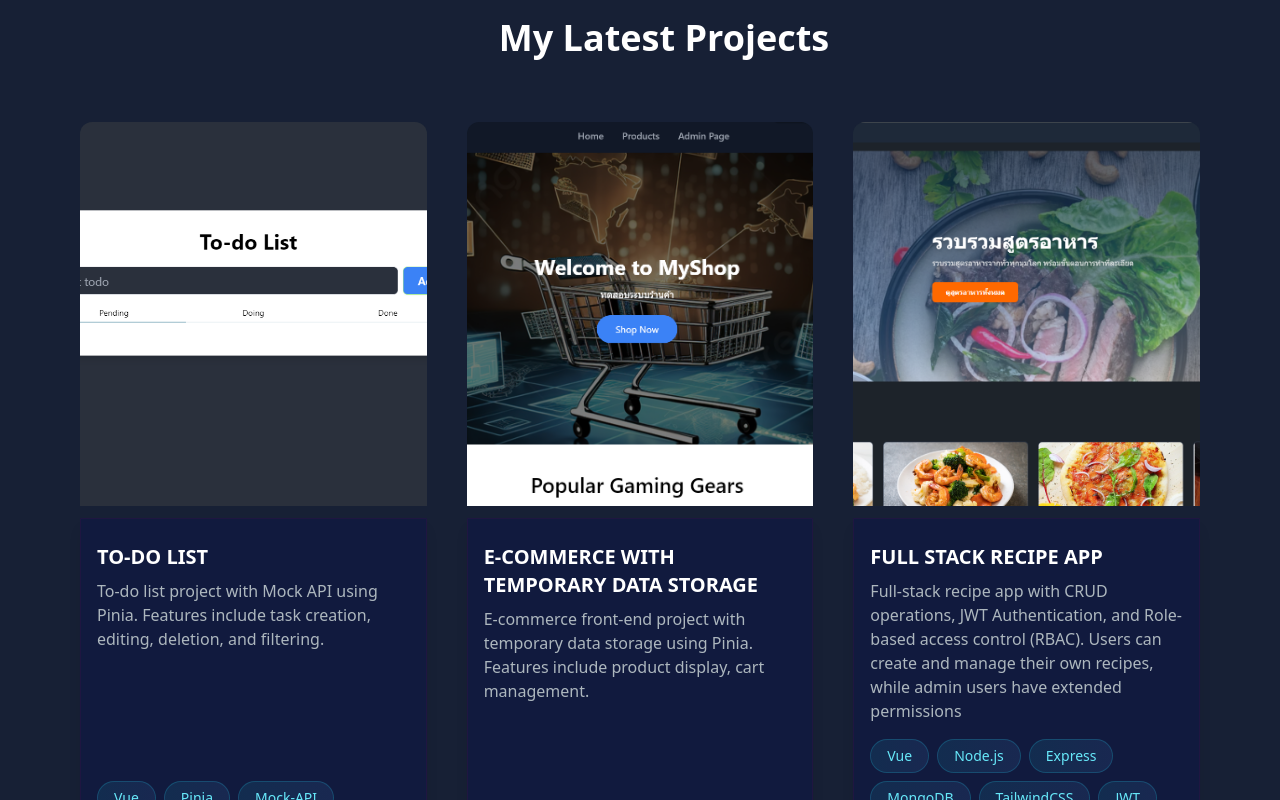
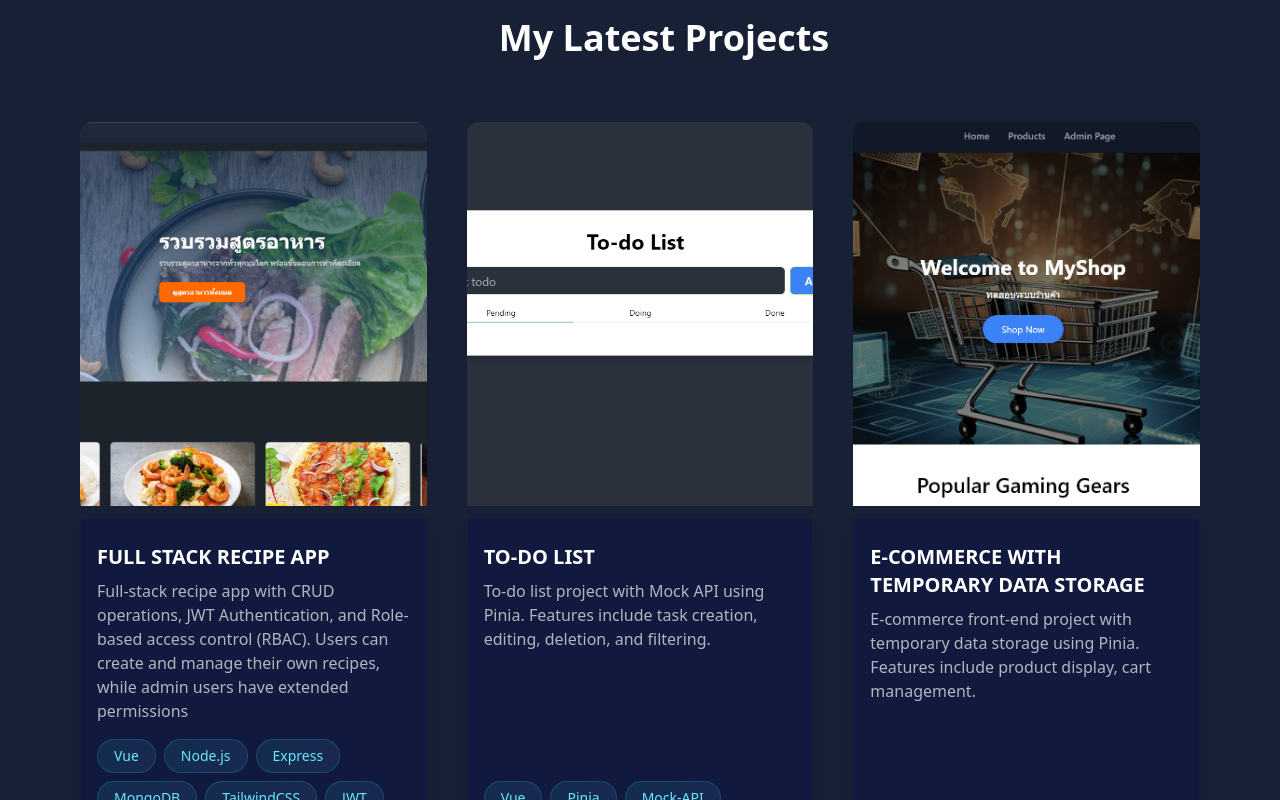
Before and after one commit to Charifx7/MyPortfolio, a Vue app: page / in a window 1280 px wide. Shown: the part 1780-2580 px from the top of the page. Built offline with nearby package versions, Linux system fonts and the light colour scheme.

Commit message:
sort project

```diff
--- a/src/components/LatestProjSection.vue
+++ b/src/components/LatestProjSection.vue
@@ -52,6 +52,15 @@ import { ref, computed } from 'vue';
 const Projects = ref([
     {
         id: 1,
+        image: '/assets/project3.png',
+        title: 'Full stack Recipe app',
+        description: 'Full-stack recipe app with CRUD operations, JWT Authentication, and Role-based access control (RBAC). Users can create and manage their own recipes, while admin users have extended permissions',
+        technologies: ['Vue','Node.js','Express', 'MongoDB','TailwindCSS', 'JWT','Pinia'],
+        gitURL: 'https://github.com/Charifx7/fullstack_MEVN_recipe_app',
+        webURL: 'https://fullstack-mevn-recipe-app-charif.vercel.app/'
+    },
+    {
+        id: 2,
         image: '/assets/project1.png',
         title: 'To-do list',
         description: 'To-do list project with Mock API using Pinia. Features include task creation, editing, deletion, and filtering.',
@@ -60,7 +69,7 @@ const Projects = ref([
         webURL: 'https://todo-list-beta-two-62.vercel.app/'
     },
     {
-        id: 2,
+        id: 3,
         image: '/assets/project2.png',
         title: 'E-Commerce with Temporary Data Storage',
         description: 'E-commerce front-end project with temporary data storage using Pinia. Features include product display, cart management.',
@@ -68,15 +77,7 @@ const Projects = ref([
         gitURL: 'https://github.com/Charifx7/e-commerce-front-end',
         webURL: 'https://e-commerce-front-end-fawn.vercel.app/'
     },
-    {
-        id: 3,
-        image: '/assets/project3.png',
-        title: 'Full stack Recipe app',
-        description: 'Full-stack recipe app with CRUD operations, JWT Authentication, and Role-based access control (RBAC). Users can create and manage their own recipes, while admin users have extended permissions',
-        technologies: ['Vue','Node.js','Express', 'MongoDB','TailwindCSS', 'JWT','Pinia'],
-        gitURL: 'https://github.com/Charifx7/fullstack_MEVN_recipe_app',
-        webURL: 'https://fullstack-mevn-recipe-app-charif.vercel.app/'
-    },
+
     {
         id: 4,
         image: '/assets/project0.jpg',
```
